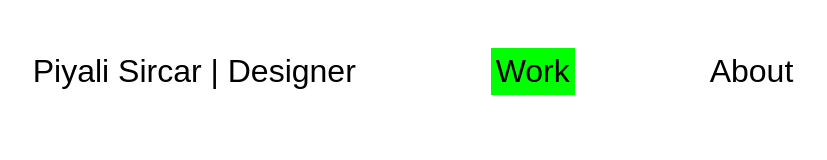
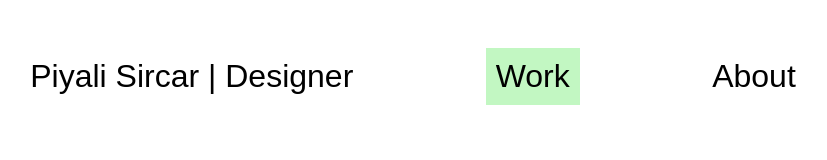
Before and after one commit to Arusli/piyali, a React (Create React App) app: page / in a window 1280 px wide. Shown: the top 160 px of the page, without its empty margins (227-1054 px from the left). Built offline with nearby package versions, Linux system fonts and the light colour scheme; no server answers.

Commit message:
changed highlight colors and classes

```diff
--- a/src/App.css
+++ b/src/App.css
@@ -18,22 +18,26 @@ ul {
 li {
     list-style-type: none;
     list-style-position: outside;
-    padding: 5px;
 }
 
 li:hover {
     color: purple;
 }
 
-.highlight {
-    background-color: lime;
+.highlight-1 {
+    background-color: rgb(194, 247, 194);
+}
+
+.highlight-2 {
+    background-color: rgb(193, 232, 247);
 }
 
 .navbar {
     font-size: 2rem;
 }
 
-.navbar-item {
+.navbar li {
+    padding: 10px;
 }
 
 .work-menu {
@@ -42,6 +46,7 @@ li:hover {
 .work-menu-item {
     color: red;
     font-size: 1.3rem;
+    padding: 10px;
 }
 
 .grid-container-about {
--- a/src/Navbar.js
+++ b/src/Navbar.js
@@ -32,8 +32,8 @@ const Navbar = (
         <div>
             <ul className='flex-row navbar'>
                 <li className='title'>Piyali Sircar | Designer</li>
-                <li className={workActive ? 'pointer navbar-item highlight' : 'pointer navbar-item'} onClick={onWorkClick}>Work</li>
-                <li className={workActive ? 'pointer navbar-item' : 'pointer navbar-item highlight'} onClick={onAboutClick}>About</li>
+                <li className={workActive ? 'pointer navbar-item highlight-1' : 'pointer navbar-item'} onClick={onWorkClick}>Work</li>
+                <li className={workActive ? 'pointer navbar-item' : 'pointer navbar-item highlight-1'} onClick={onAboutClick}>About</li>
             </ul>
         </div>
     );
--- a/src/WorkMenuItem.js
+++ b/src/WorkMenuItem.js
@@ -12,7 +12,7 @@ const WorkMenuItem = ({
 
         if (itemsArray[id-1].fields.name === selectedProjectName) {
             return (
-                <li className='pointer work-menu-item highlight' onClick={ () => {
+                <li className='pointer work-menu-item highlight-2' onClick={ () => {
                     setSelectedProjectIndex(id-1);
                     setSelectedProjectName(itemsArray[id-1].fields.name);
                 }}>{itemsArray[id-1].fields.name}</li>
```
